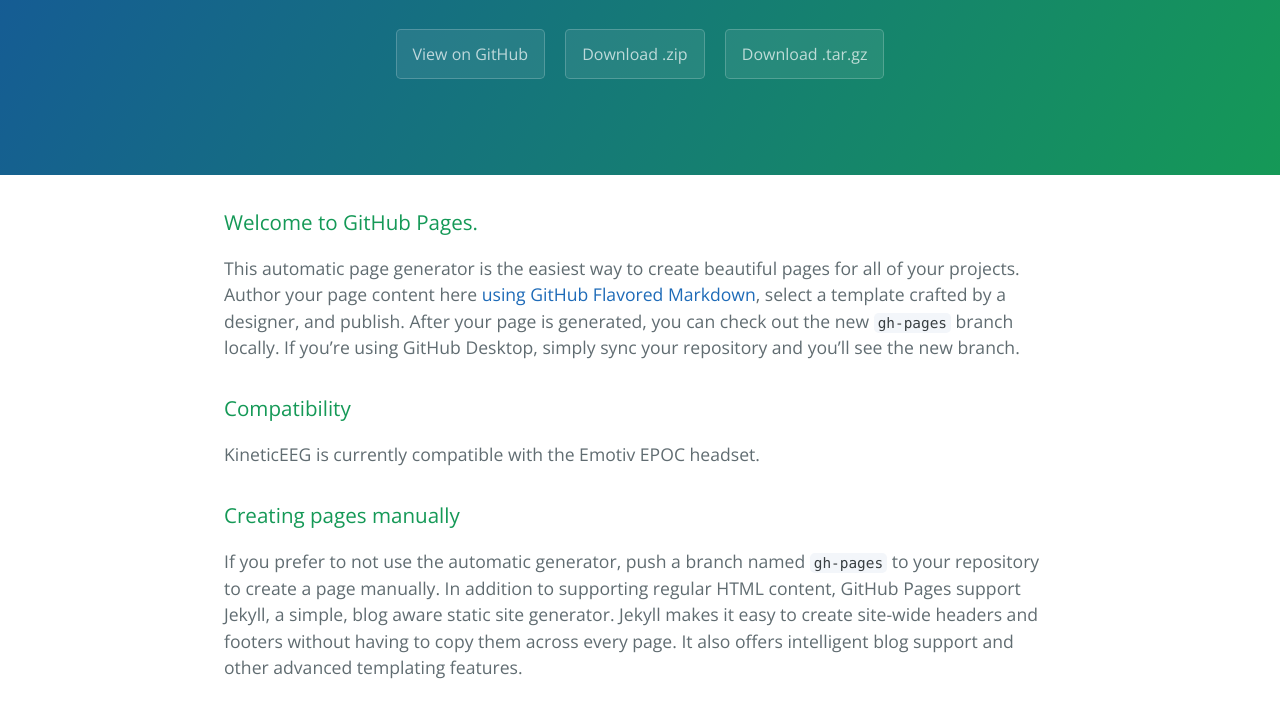
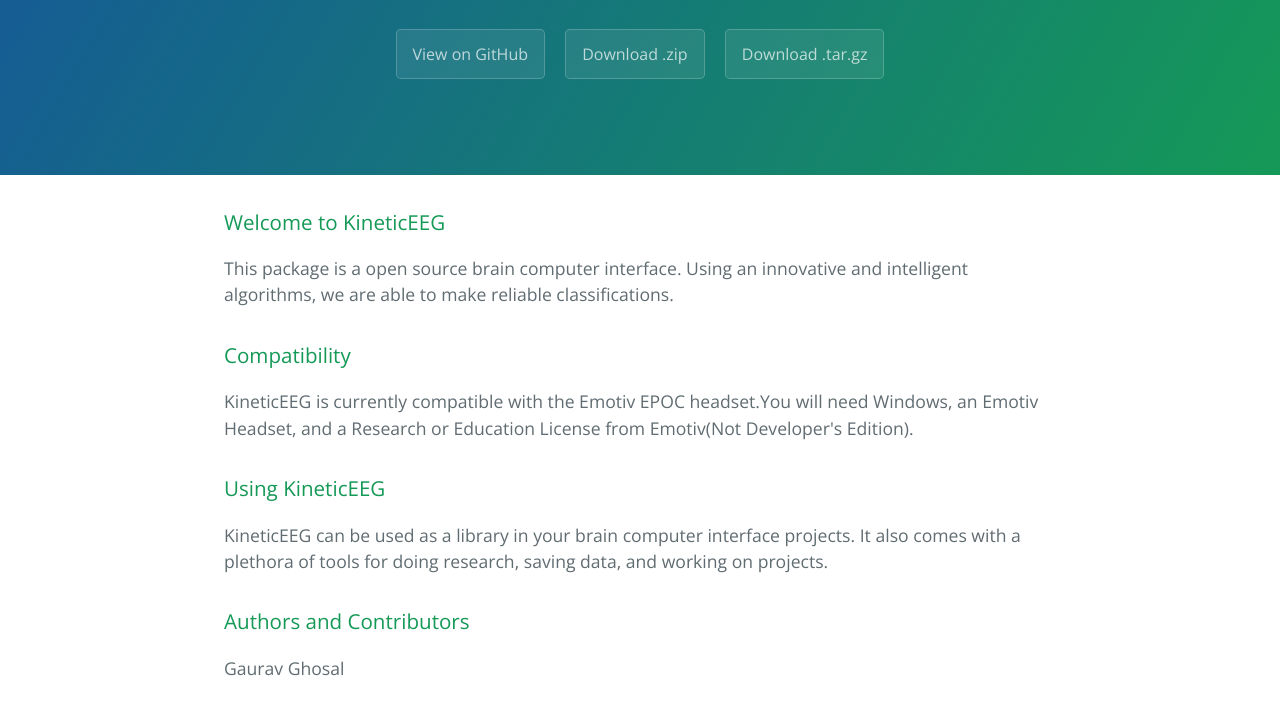
Before and after one commit to GGGG1020/KineticEEG, a plain HTML site: page index.html in a window 1280 px wide. Shown: the part 208-917 px from the top of the page. Drawn offline with nearby package versions, Linux system fonts and the light colour scheme.

```diff
--- a/index.html
+++ b/index.html
@@ -20,29 +20,29 @@
 
     <section class="main-content">
       <h3>
-<a id="welcome-to-github-pages" class="anchor" href="#welcome-to-github-pages" aria-hidden="true"><span aria-hidden="true" class="octicon octicon-link"></span></a>Welcome to GitHub Pages.</h3>
+<a id="welcome-to-kineticeeg" class="anchor" href="#welcome-to-kineticeeg" aria-hidden="true"><span aria-hidden="true" class="octicon octicon-link"></span></a>Welcome to KineticEEG</h3>
 
-<p>This automatic page generator is the easiest way to create beautiful pages for all of your projects. Author your page content here <a href="https://guides.github.com/features/mastering-markdown/">using GitHub Flavored Markdown</a>, select a template crafted by a designer, and publish. After your page is generated, you can check out the new <code>gh-pages</code> branch locally. If you’re using GitHub Desktop, simply sync your repository and you’ll see the new branch.</p>
+<p>This package is a open source brain computer interface. Using an innovative and intelligent algorithms, we are able to make reliable classifications.</p>
 
 <h3>
 <a id="compatibility" class="anchor" href="#compatibility" aria-hidden="true"><span aria-hidden="true" class="octicon octicon-link"></span></a>Compatibility</h3>
 
-<p>KineticEEG is currently compatible with the Emotiv EPOC headset.</p>
+<p>KineticEEG is currently compatible with the Emotiv EPOC headset.You will need Windows, an Emotiv Headset, and a Research or Education License from Emotiv(Not Developer's Edition).</p>
 
 <h3>
-<a id="creating-pages-manually" class="anchor" href="#creating-pages-manually" aria-hidden="true"><span aria-hidden="true" class="octicon octicon-link"></span></a>Creating pages manually</h3>
+<a id="using-kineticeeg" class="anchor" href="#using-kineticeeg" aria-hidden="true"><span aria-hidden="true" class="octicon octicon-link"></span></a>Using KineticEEG</h3>
 
-<p>If you prefer to not use the automatic generator, push a branch named <code>gh-pages</code> to your repository to create a page manually. In addition to supporting regular HTML content, GitHub Pages support Jekyll, a simple, blog aware static site generator. Jekyll makes it easy to create site-wide headers and footers without having to copy them across every page. It also offers intelligent blog support and other advanced templating features.</p>
+<p>KineticEEG can be used as a library in your brain computer interface projects. It also comes with a plethora of tools for doing research, saving data, and working on projects.</p>
 
 <h3>
 <a id="authors-and-contributors" class="anchor" href="#authors-and-contributors" aria-hidden="true"><span aria-hidden="true" class="octicon octicon-link"></span></a>Authors and Contributors</h3>
 
-<p>You can <a href="https://help.github.com/articles/basic-writing-and-formatting-syntax/#mentioning-users-and-teams" class="user-mention">@mention</a> a GitHub username to generate a link to their profile. The resulting <code>&lt;a&gt;</code> element will link to the contributor’s GitHub Profile. For example: In 2007, Chris Wanstrath (<a href="https://github.com/defunkt" class="user-mention">@defunkt</a>), PJ Hyett (<a href="https://github.com/pjhyett" class="user-mention">@pjhyett</a>), and Tom Preston-Werner (<a href="https://github.com/mojombo" class="user-mention">@mojombo</a>) founded GitHub.</p>
+<p>Gaurav Ghosal </p>
 
 <h3>
 <a id="support-or-contact" class="anchor" href="#support-or-contact" aria-hidden="true"><span aria-hidden="true" class="octicon octicon-link"></span></a>Support or Contact</h3>
 
-<p>Having trouble with Pages? Check out our <a href="https://help.github.com/pages">documentation</a> or <a href="https://github.com/contact">contact support</a> and we’ll help you sort it out.</p>
+<p>Having trouble with KineticEEG? Contact Gaurav Ghosal(<a href="mailto:gauravrghosal@gmail.com">gauravrghosal@gmail.com</a>)</p>
 
       <footer class="site-footer">
         <span class="site-footer-owner"><a href="https://github.com/GGGG1020/KineticEEG">KineticEEG</a> is maintained by <a href="https://github.com/GGGG1020">GGGG1020</a>.</span>
```
Also changed, not shown: params.json (+1 -1 lines).
